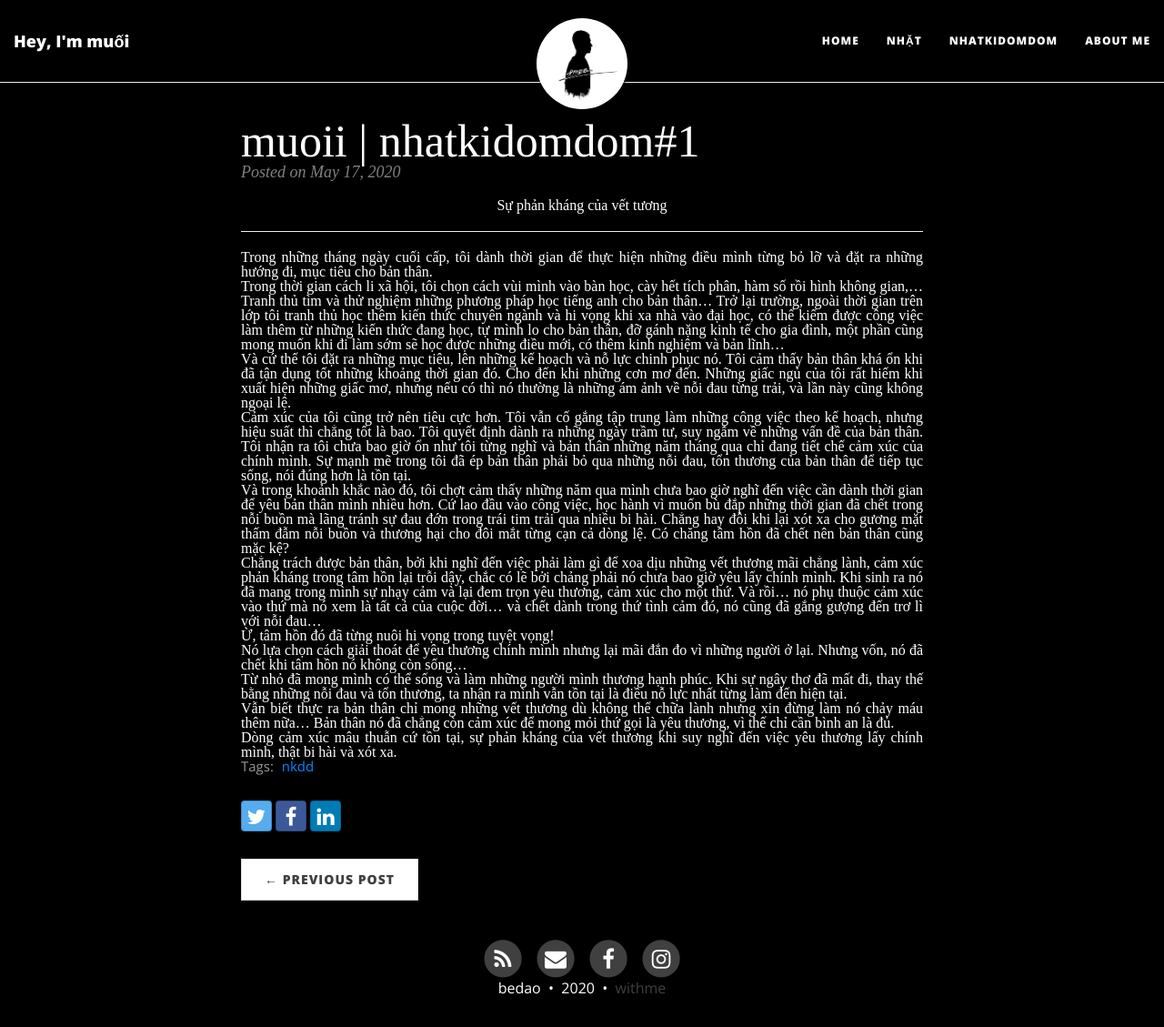
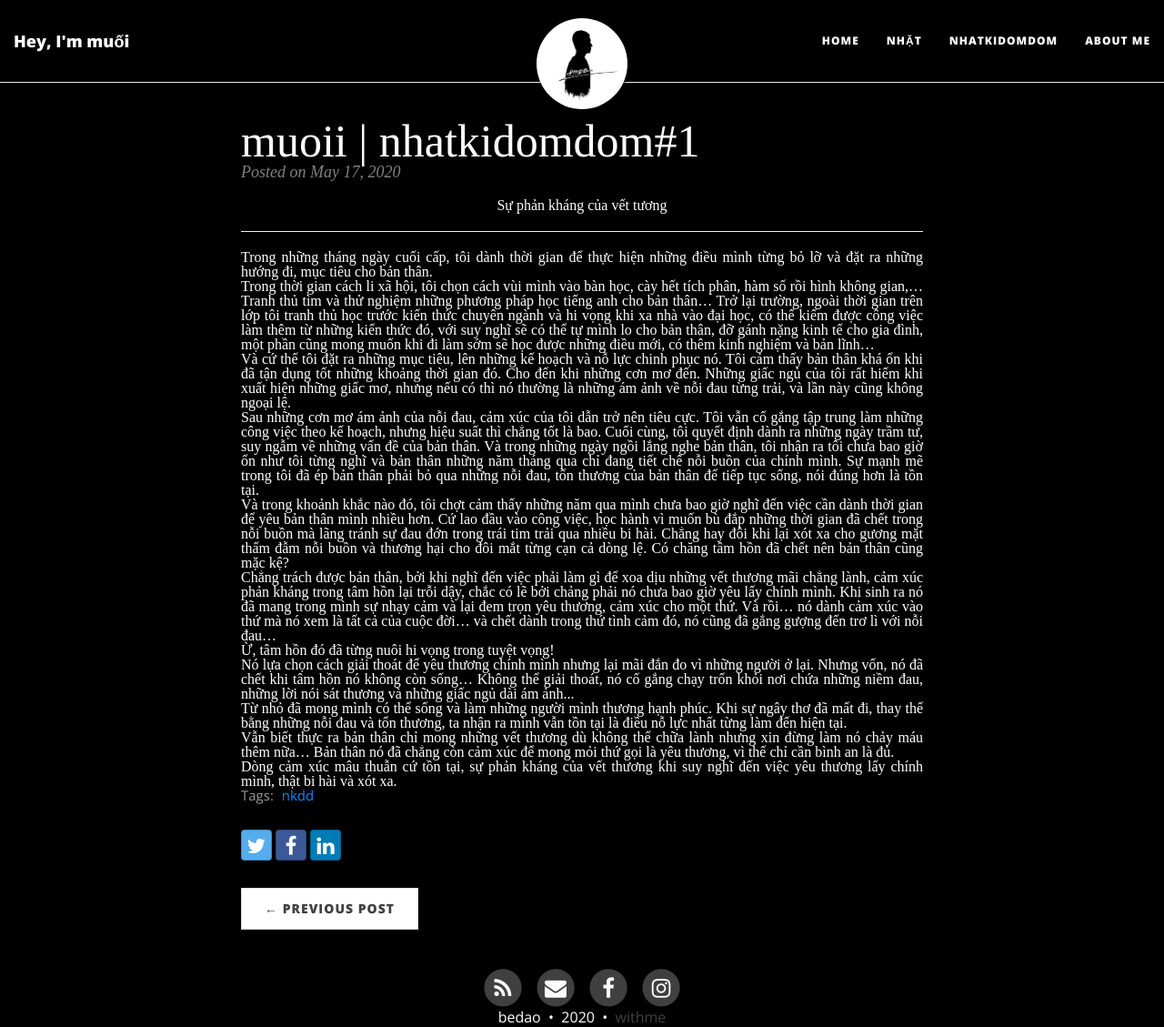
Before and after one commit to muoii/muoii.github.io, a Jekyll site: the page built from _posts/2020-05-17-suphankhangcuavetthuong.html, in a window 1280 px wide and 1129 px high. Shown: the whole window at 91% size. Built offline with Jekyll 4.4.1, drawn with Linux system fonts in a browser that asks for light colours; nearby versions of some CDN libraries; library files that are not in the unit come from our copies; comment, search, counter and statistics services are not loaded.

Commit message:
Update 2020-05-17-suphankhangcuavetthuong.html

```diff
--- a/_posts/2020-05-17-suphankhangcuavetthuong.html
+++ b/_posts/2020-05-17-suphankhangcuavetthuong.html
@@ -28,7 +28,7 @@ tags:
         </p>
 
         <p class="text-justify">
-            Trong thời gian cách li xã hội, tôi chọn cách vùi mình vào bàn học, cày hết tích phân, hàm số rồi hình không gian,… Tranh thủ tìm và thử nghiệm những phương pháp học tiếng anh cho bản thân… Trở lại trường, ngoài thời gian trên lớp tôi tranh thủ học thêm kiến thức chuyên ngành và hi vọng khi xa nhà vào đại học, có thể kiếm được công việc làm thêm từ những kiến thức đang học, tự mình lo cho bản thân, đỡ gánh nặng kinh tế cho gia đình, một phần cũng mong muốn khi đi làm sớm sẽ học được những điều mới, có thêm kinh nghiệm và bản lĩnh…
+            Trong thời gian cách li xã hội, tôi chọn cách vùi mình vào bàn học, cày hết tích phân, hàm số rồi hình không gian,… Tranh thủ tìm và thử nghiệm những phương pháp học tiếng anh cho bản thân… Trở lại trường, ngoài thời gian trên lớp tôi tranh thủ học trước kiến thức chuyên ngành và hi vọng khi xa nhà vào đại học, có thể kiếm được công việc làm thêm từ những kiến thức đó, với suy nghĩ sẽ có thể tự mình lo cho bản thân, đỡ gánh nặng kinh tế cho gia đình, một phần cũng mong muốn khi đi làm sớm sẽ học được những điều mới, có thêm kinh nghiệm và bản lĩnh…
         </p>
 
         <p class="text-justify">
@@ -36,7 +36,7 @@ tags:
         </p>
 
         <p class="text-justify">
-            Cảm xúc của tôi cũng trở nên tiêu cực hơn. Tôi vẫn cố gắng tập trung làm những công việc theo kế hoạch, nhưng hiệu suất thì chẳng tốt là bao. Tôi quyết định dành ra những ngày trầm tư, suy ngẫm về những vấn đề của bản thân. Tôi nhận ra tôi chưa bao giờ ổn như tôi từng nghĩ và bản thân những năm tháng qua chỉ đang tiết chế cảm xúc của chính mình. Sự mạnh mẽ trong tôi đã ép bản thân phải bỏ qua những nỗi đau, tổn thương của bản thân để tiếp tục sống, nói đúng hơn là tồn tại.
+            Sau những cơn mơ ám ảnh của nỗi đau, cảm xúc của tôi dẫn trở nên tiêu cực. Tôi vẫn cố gắng tập trung làm những công việc theo kế hoạch, nhưng hiệu suất thì chẳng tốt là bao. Cuối cùng, tôi quyết định dành ra những ngày trầm tư, suy ngẫm về những vấn đề của bản thân. Và trong những ngày ngồi lắng nghe bản thân, tôi nhận ra tôi chưa bao giờ ổn như tôi từng nghĩ và bản thân những năm tháng qua chỉ đang tiết chế nỗi buồn của chính mình. Sự mạnh mẽ trong tôi đã ép bản thân phải bỏ qua những nỗi đau, tổn thương của bản thân để tiếp tục sống, nói đúng hơn là tồn tại.
         </p>
 
         <p class="text-justify">
@@ -44,7 +44,7 @@ tags:
         </p>
 
         <p class="text-justify">
-            Chẳng trách được bản thân, bởi khi nghĩ đến việc phải làm gì để xoa dịu những vết thương mãi chẳng lành, cảm xúc phản kháng trong tâm hồn lại trỗi dậy, chắc có lẽ bởi chảng phải nó chưa bao giờ yêu lấy chính mình. Khi sinh ra nó đã mang trong mình sự nhạy cảm và lại đem trọn yêu thương, cảm xúc cho một thứ. Và rồi… nó phụ thuộc cảm xúc vào thứ mà nó xem là tất cả của cuộc đời… và chết dành trong thứ tình cảm đó, nó cũng đã gắng gượng đến trơ lì với nỗi đau…
+            Chẳng trách được bản thân, bởi khi nghĩ đến việc phải làm gì để xoa dịu những vết thương mãi chẳng lành, cảm xúc phản kháng trong tâm hồn lại trỗi dậy, chắc có lẽ bởi chảng phải nó chưa bao giờ yêu lấy chính mình. Khi sinh ra nó đã mang trong mình sự nhạy cảm và lại đem trọn yêu thương, cảm xúc cho một thứ. Và rồi… nó dành cảm xúc vào thứ mà nó xem là tất cả của cuộc đời… và chết dành trong thứ tình cảm đó, nó cũng đã gắng gượng đến trơ lì với nỗi đau…
         </p>
 
         <p class="text-justify">
@@ -52,8 +52,7 @@ tags:
         </p>
 
         <p class="text-justify">
-            Nó lựa chọn cách giải thoát để yêu thương chính mình nhưng lại mãi đắn đo vì những người ở lại. Nhưng vốn, nó đã chết khi tâm hồn nó không còn sống…
-        </p>
+Nó lựa chọn cách giải thoát để yêu thương chính mình nhưng lại mãi đắn đo vì những người ở lại. Nhưng vốn, nó đã chết khi tâm hồn nó không còn sống… Không thể giải thoát, nó cố gắng chạy trốn khỏi nơi chứa những niềm đau, những lời nói sát thương và những giấc ngủ dài ám ảnh...        </p>
 
         <p class="text-justify">
             Từ nhỏ đã mong mình có thể sống và làm những người mình thương hạnh phúc. Khi sự ngây thơ đã mất đi, thay thế bằng những nỗi đau và tổn thương, ta nhận ra mình vẫn tồn tại là điều nỗ lực nhất từng làm đến hiện tại.
```
